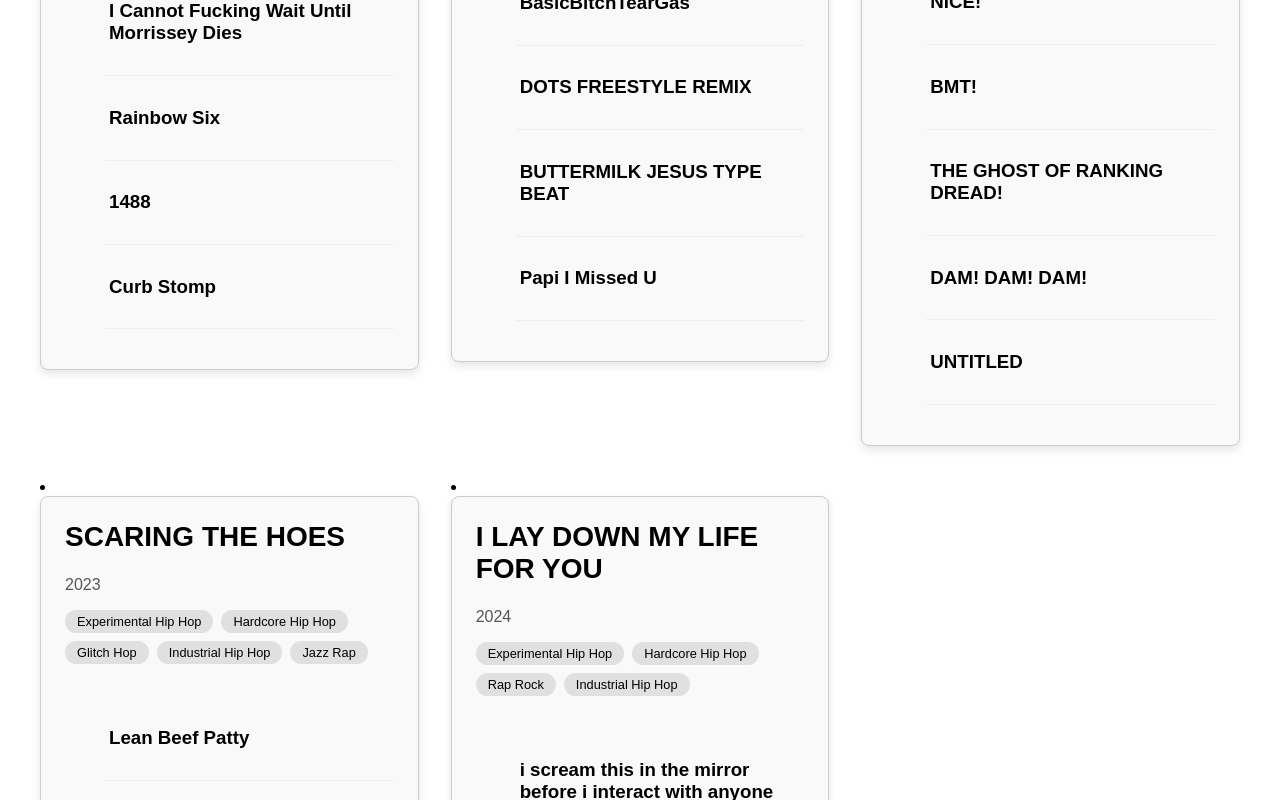
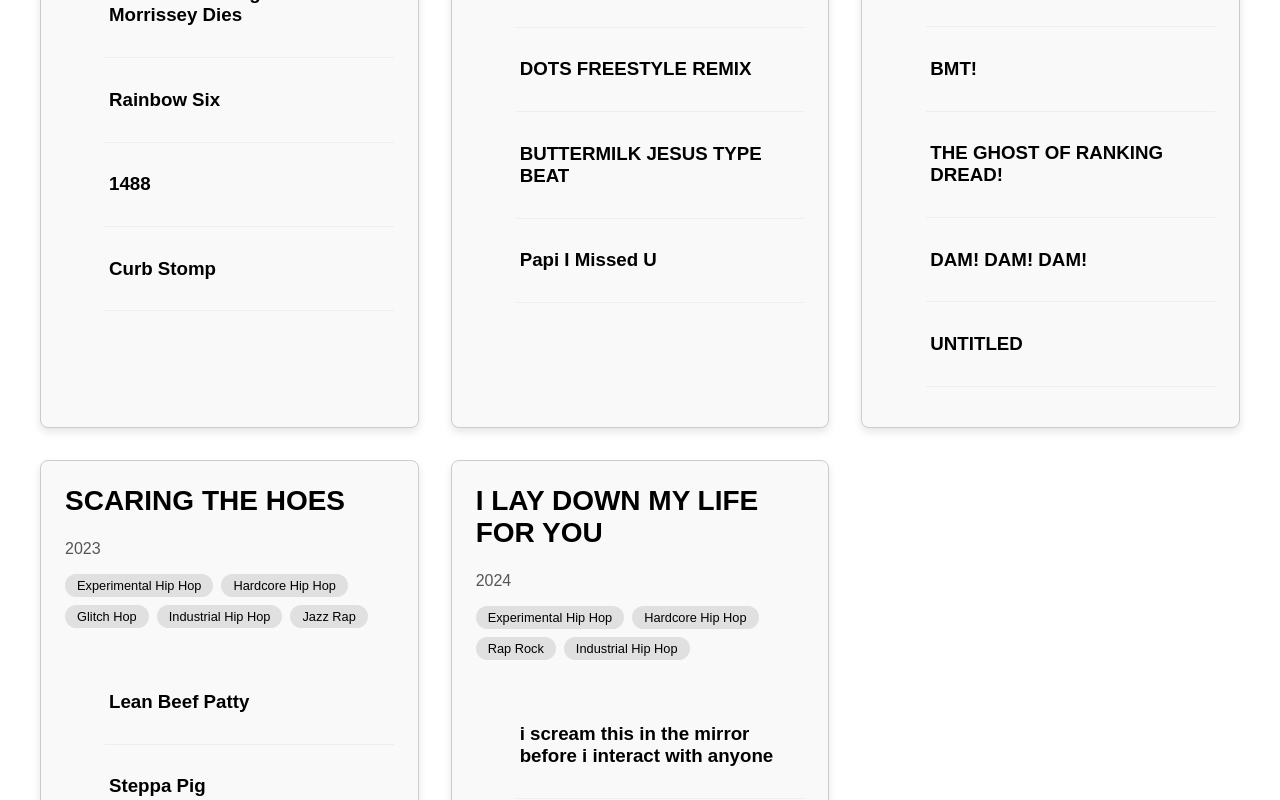
Before and after one commit to ufjf-dcc207/ufjf-dcc207-2025-3-a-sem01-props2u, a React (Vite) app: page / in a window 1280 px wide. Shown: the part 1666-2466 px from the top of the page. Built offline with nearby package versions, Linux system fonts and the light colour scheme.

Commit message:
Adiciona toques finais

```diff
--- a/src/App.tsx
+++ b/src/App.tsx
@@ -2,8 +2,7 @@ import { AlbumView } from './components/AlbumView';
 import { discografiaJPEGMAFIA } from './dados';
 import "./App.css";
 
-
-
+// o inicio da cascata
 function App() {
 
 
@@ -11,11 +10,13 @@ function App() {
     <div className="app-container">
       <h1>Discografia de JPEGMAFIA</h1>
       <section className="discografia-grid">
-        { discografiaJPEGMAFIA.map((album)=>
-        <li key={album.id}>
-          <AlbumView album={album}/>
-        </li>
-        ) }
+      {/*o .map() é uma funcao anonima, tipo o lambda do python
+      pra cada album da discografia, a gente cria um componente albumview*/}
+      {discografiaJPEGMAFIA.map((album) => (
+        /* a key é a forma do react saber diferenciar os albums.
+        a gente passa o objeto album inteiro para o componente AlbumView. */
+        <AlbumView key={album.id} album={album} />
+        ))}
       </section>
     </div>
   );
--- a/src/components/AlbumView.tsx
+++ b/src/components/AlbumView.tsx
@@ -7,17 +7,19 @@ interface AlbumViewProps {
     album: Album
 }
 
+//segunda parte da cascata. note como os componentes vao ficando cada vez "menores"
 export function AlbumView({album}:AlbumViewProps) {
   return (
+    //ele recebe o album do App.tsx e separa ele em albumheader e tracklist
     <div className="album-view">
       <header>
-        {
+        {// ele manda pra um profissional renderizar a header do album
             <AlbumHeader album={album}/>
         }
       </header>
 
       <main>
-        {
+        {// ele manda pra um profissional renderizar a tracklist do album
             <Tracklist musicas={album.tracklist}/>
         }
       </main>
--- a/src/components/Tracklist.tsx
+++ b/src/components/Tracklist.tsx
@@ -5,11 +5,11 @@ interface TracklistProps {
   musicas: Musica[]
 }
 
-
+//a terceira parte da cascata, recebe (adivinha) uma lista de tracks/musicas
 export function Tracklist({musicas}: TracklistProps) {
   return (
     <ul>
-      {
+      { // ele manda pra um profissional renderizar cada musica singular
       musicas.map((musica) => <MusicaItem musica={musica}/>
       )}
     </ul>
```
Also changed, not shown: src/dados.ts (+12 -0 lines).
